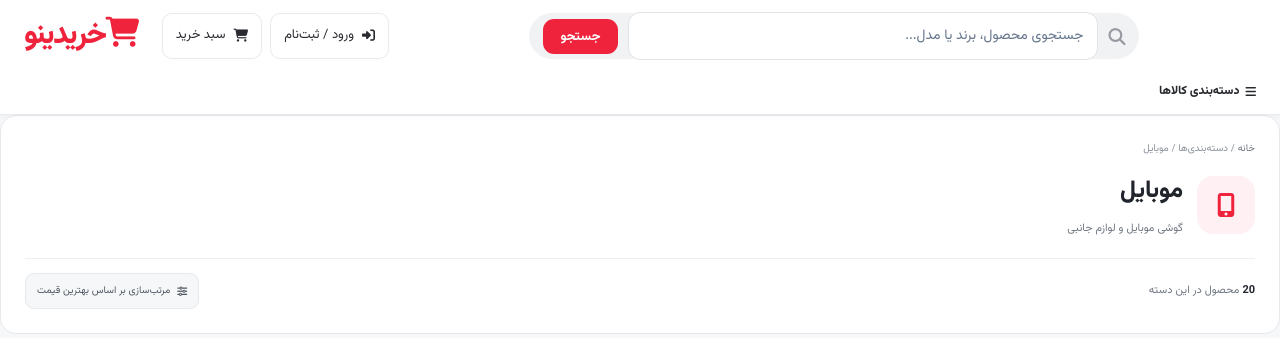
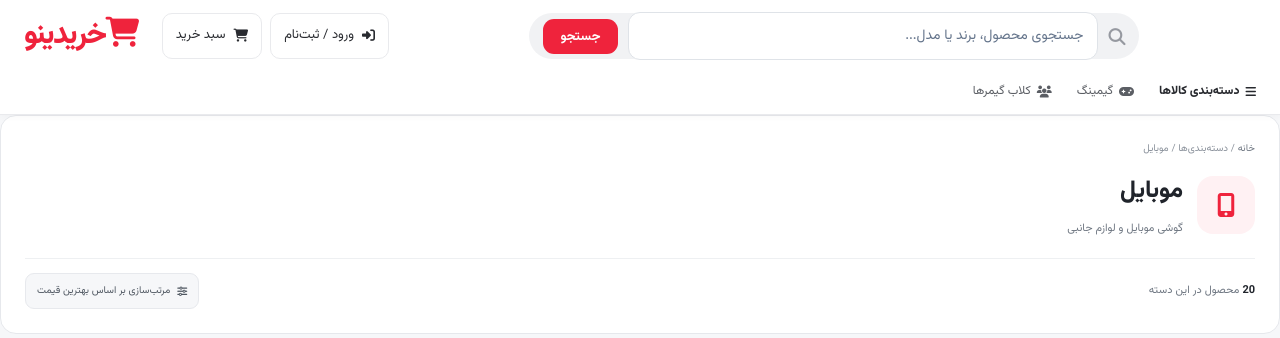
Before and after one commit to amirhoseinmo8imi-hash/kharidino, a Flask app: template templates/category.html in a window 1280 px wide. Shown: the top 338 px of the page. Run offline with Flask 3, Linux system fonts and the light colour scheme; the template is opened without the code that fills it: values that come from a table or form of the project are taken from there, others are empty; parts of the project's set-up code (start-up, migrations or seed data) failed here and were passed over.

Commit message:
feat: add gaming and gaming club navigation

```diff
--- a/templates/base.html
+++ b/templates/base.html
@@ -30,7 +30,7 @@
       {% if current_user %}<a class="km-action km-action--logout" href="{{ url_for('logout', csrf_token=csrf_token()) }}"><i class="fa-solid fa-arrow-right-from-bracket"></i><span>خروج</span></a>{% endif %}
     </div>
   </div>
-  <nav class="km-nav"><div class="km-nav-inner"><a class="km-cat-menu" href="{{ url_for('home') }}#categories"><i class="fa-solid fa-bars"></i> دسته‌بندی کالاها</a>{% for cat in (categories|default([]))[:8] %}<a href="{{ url_for('category', category_id=cat.id) }}">{{ cat.name }}</a>{% endfor %}</div></nav>
+  <nav class="km-nav"><div class="km-nav-inner"><a class="km-cat-menu" href="{{ url_for('home') }}#categories"><i class="fa-solid fa-bars"></i> دسته‌بندی کالاها</a><a href="{{ url_for('gaming') }}"><i class="fa-solid fa-gamepad"></i> گیمینگ</a><a href="{{ url_for('gaming_club') }}"><i class="fa-solid fa-users"></i> کلاب گیمرها</a>{% for cat in (categories|default([]))[:8] %}<a href="{{ url_for('category', category_id=cat.id) }}">{{ cat.name }}</a>{% endfor %}</div></nav>
 </header>
 {% endif %}
 {% with messages = get_flashed_messages(with_categories=true) %}{% if messages %}<div class="flash-container">{% for category, message in messages %}<div class="flash-message flash-{{ category }}"><i class="fa-solid fa-circle-info"></i><span>{{ message }}</span></div>{% endfor %}</div>{% endif %}{% endwith %}
```
